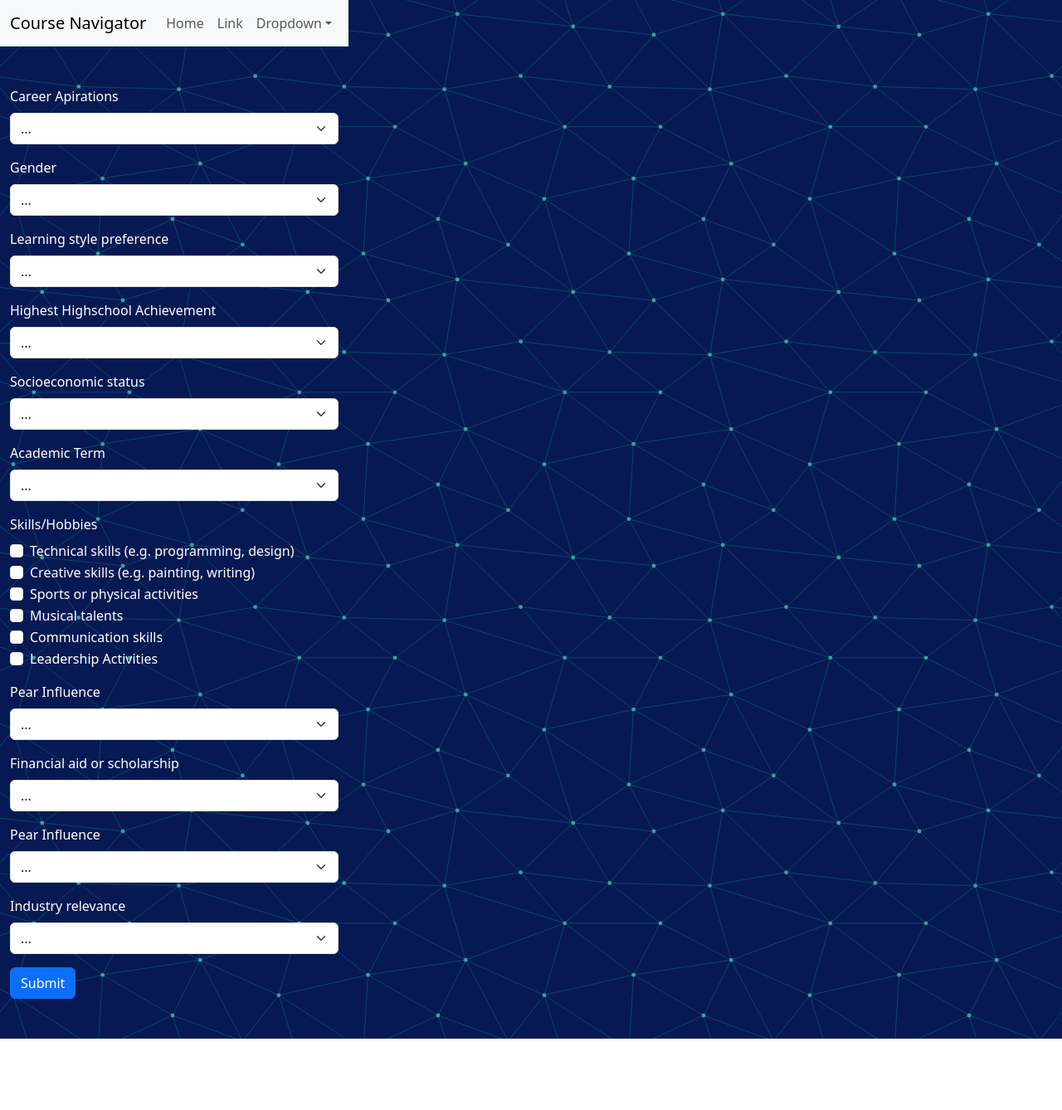
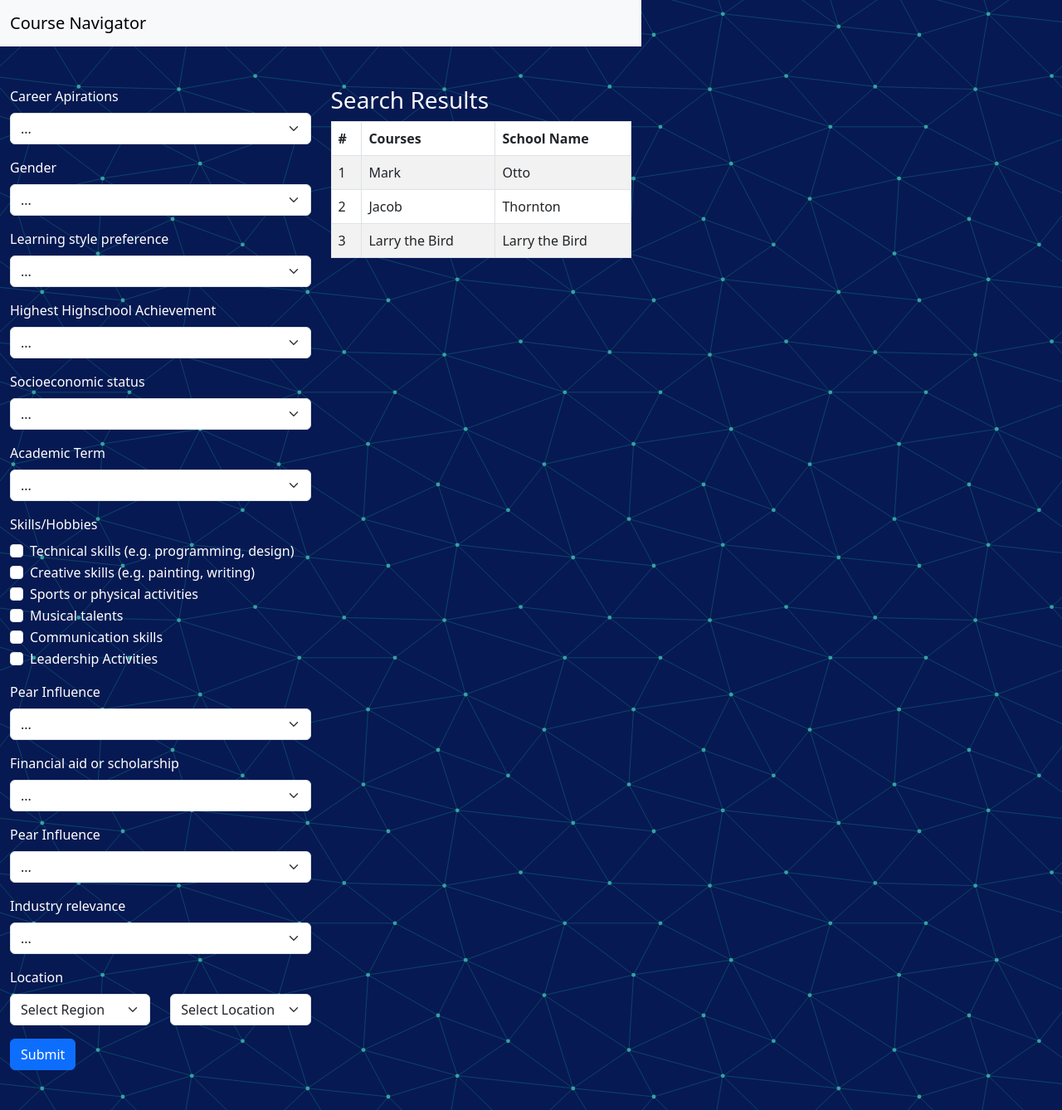
Before and after one commit to dranyam2022/julie_mendoza, a React (Vite) app: page / in a window 1280 px wide. Shown: the whole page at 83% size. Before the commit the page ends 1252 px from the top, so only its background shows below. Built offline with nearby package versions, Linux system fonts and the light colour scheme.

Commit message:
added search result column

```diff
--- a/src/App.jsx
+++ b/src/App.jsx
@@ -1,12 +1,19 @@
 import "./App.css";
 import AppForm from "./components/AppForm";
 import NavMenu from "./components/NavMenu";
+import Courses from "./components/Courses";
+import { Row, Container } from "react-bootstrap";
 
 function App() {
   return (
     <>
       <NavMenu />
-      <AppForm />
+      <Container>
+        <Row>
+          <AppForm />
+          <Courses />
+        </Row>
+      </Container>
     </>
   );
 }
--- a/src/components/AppForm.jsx
+++ b/src/components/AppForm.jsx
@@ -1,8 +1,16 @@
-import { Button, Form, Container } from "react-bootstrap";
+import { Row, Col, Button, Form } from "react-bootstrap";
+import { useState } from "react";
 
 function AppForm() {
+  const [regionVal, setRegionVal] = useState("0");
+
+  function handleRegionChange(event) {
+    const val = event.target.value;
+    setRegionVal(val);
+  }
+  console.log(regionVal);
   return (
-    <Container>
+    <Col>
       <Form className="my-5  text-white">
         <Form.Group className="mb-3">
           <Form.Label>Career Apirations</Form.Label>
@@ -147,11 +155,32 @@ function AppForm() {
           </Form.Select>
         </Form.Group>
 
+        <Form.Group className="mb-3">
+          <Form.Label>Location</Form.Label>
+          <Row>
+            <Col>
+              <Form.Select value={regionVal} onChange={handleRegionChange}>
+                <option value="0">Select Region</option>
+                <option value="1">National Capital Region(NCR)</option>
+              </Form.Select>
+            </Col>
+            <Col>
+              <Form.Select>
+                {regionVal === "0" ? (
+                  <option value="0">Select Location</option>
+                ) : (
+                  <option value="1">test1</option>
+                )}
+              </Form.Select>
+            </Col>
+          </Row>
+        </Form.Group>
+
         <Button variant="primary" type="submit">
           Submit
         </Button>
       </Form>
-    </Container>
+    </Col>
   );
 }
 
--- /dev/null
+++ b/src/components/Courses.jsx
@@ -0,0 +1,37 @@
+import { Col, Table } from "react-bootstrap";
+
+function Courses() {
+  return (
+    <Col className="mt-5">
+      <h3 className="text-light">Search Results</h3>
+      <Table striped bordered hover>
+        <thead>
+          <tr>
+            <th>#</th>
+            <th>Courses</th>
+            <th>School Name</th>
+          </tr>
+        </thead>
+        <tbody>
+          <tr>
+            <td>1</td>
+            <td>Mark</td>
+            <td>Otto</td>
+          </tr>
+          <tr>
+            <td>2</td>
+            <td>Jacob</td>
+            <td>Thornton</td>
+          </tr>
+          <tr>
+            <td>3</td>
+            <td>Larry the Bird</td>
+            <td>Larry the Bird</td>
+          </tr>
+        </tbody>
+      </Table>
+    </Col>
+  );
+}
+
+export default Courses;
--- a/src/components/NavMenu.jsx
+++ b/src/components/NavMenu.jsx
@@ -1,28 +1,10 @@
-import { Container, Nav, Navbar, NavDropdown } from "react-bootstrap";
+import { Container, Navbar } from "react-bootstrap";
 
 function NavMenu() {
   return (
     <Navbar expand="lg" className="bg-body-tertiary">
       <Container>
         <Navbar.Brand href="#home">Course Navigator</Navbar.Brand>
-        <Navbar.Toggle aria-controls="basic-navbar-nav" />
-        <Navbar.Collapse id="basic-navbar-nav">
-          <Nav className="me-auto">
-            <Nav.Link href="#home">Home</Nav.Link>
-            <Nav.Link href="#link">Link</Nav.Link>
-            <NavDropdown title="Dropdown" id="basic-nav-dropdown">
-              <NavDropdown.Item href="#action/3.1">Action</NavDropdown.Item>
-              <NavDropdown.Item href="#action/3.2">
-                Another action
-              </NavDropdown.Item>
-              <NavDropdown.Item href="#action/3.3">Something</NavDropdown.Item>
-              <NavDropdown.Divider />
-              <NavDropdown.Item href="#action/3.4">
-                Separated link
-              </NavDropdown.Item>
-            </NavDropdown>
-          </Nav>
-        </Navbar.Collapse>
       </Container>
     </Navbar>
   );
```
